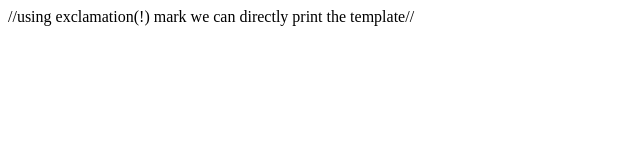
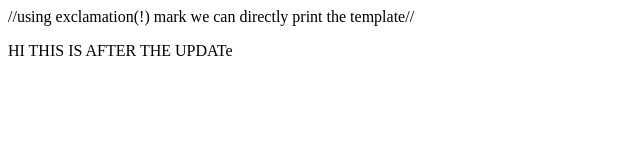
Before and after one commit to IncogHacker/HTML, a plain HTML site: page CHAPTER 0/firstfolder.txt/example.html in a window 1280 px wide. Shown: the whole page, without its empty margins (0-640 px from the left). Drawn offline with Linux system fonts and the light colour scheme.

Commit message:
first change

```diff
--- a/CHAPTER 0/firstfolder.txt/example.html
+++ b/CHAPTER 0/firstfolder.txt/example.html
@@ -6,6 +6,6 @@
         <meta name="viewport" content="width=device-width, initial-scale=1.0">
 </head>
 <body>
-
+   <p>HI THIS IS AFTER THE UPDATe</p>
 </body>
 </html>
```
